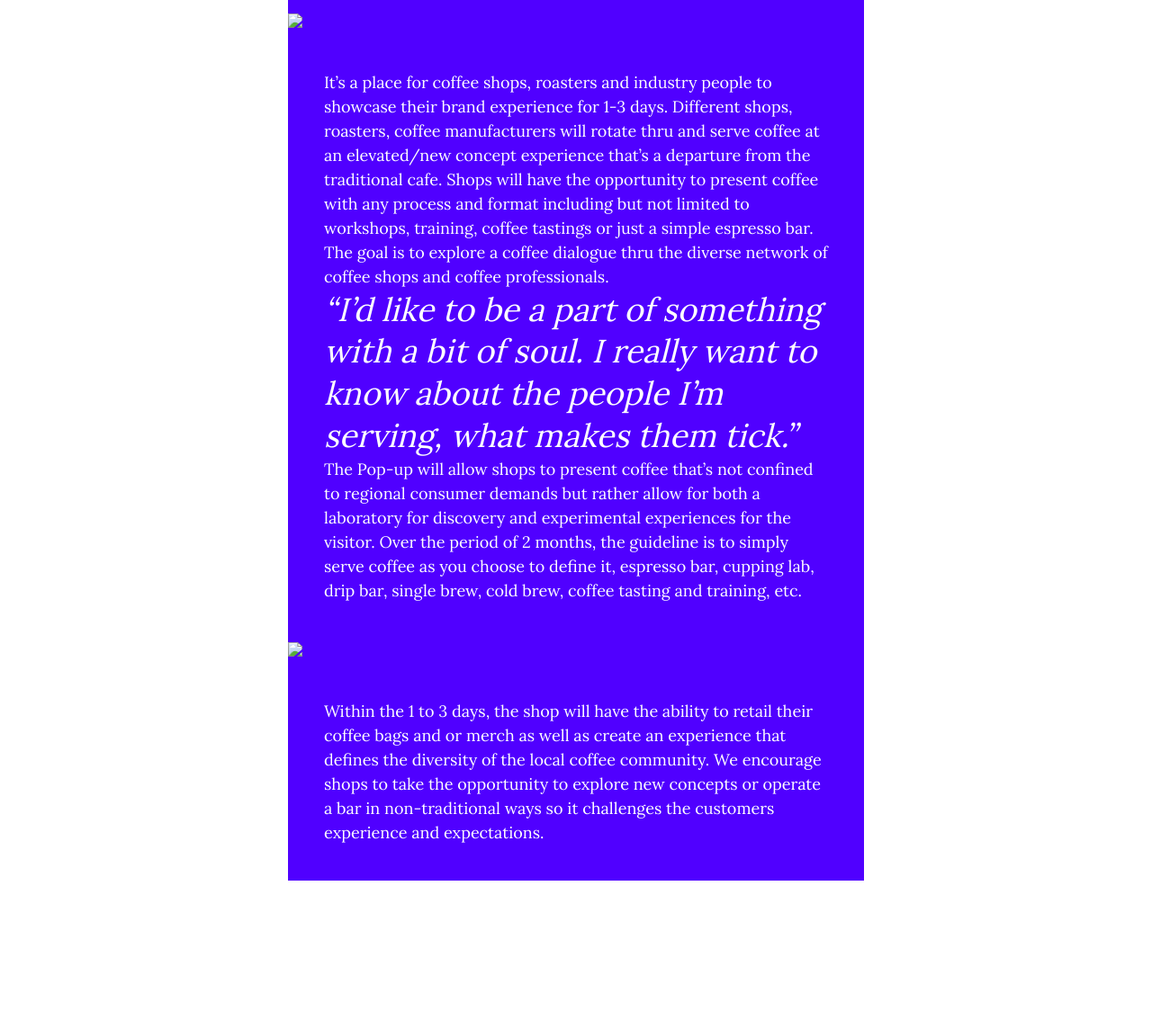
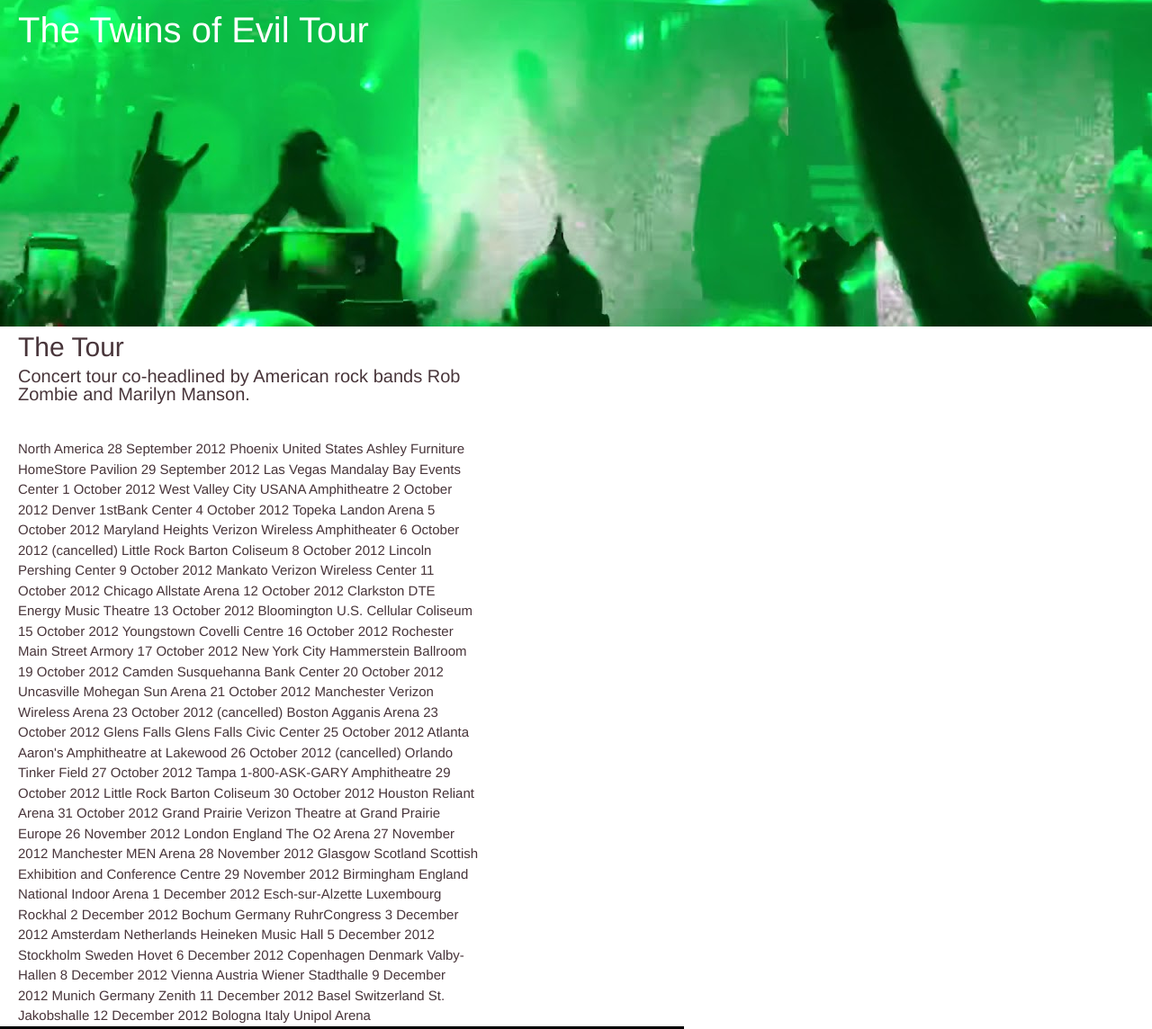
Before and after one commit to MichaelASalatino/MichaelASalatino.github.io, a plain HTML site: page event/index.html in a window 1280 px wide. Shown: the part 297-1441 px from the top of the page at 90% size. Before the commit the page ends 1316 px from the top, so only its background shows below. Drawn offline with nearby package versions, Linux system fonts and the light colour scheme.

Commit message:
added events

```diff
--- a/event/index.html
+++ b/event/index.html
@@ -3,44 +3,78 @@
 
     <head>
         <meta name="viewpoint" content="width=device-width, initial-scale=1">
-        <title> Coffee Hall</title>
+        <title> TwinsofEvil</title>
         <link rel="stylesheet" href="reset.css">
         <link rel="stylesheet" href="style.css">
     </head>
 
     <body>
-        <header>
-            <img src="logo.svg">
-        </header>
 
-        <nav>
-            <a href="">Street</a>
-            <a href="">Space</a>
-            <a href="">Cafe</a>
-            <a href="">Blog</a>
-        </nav>
+
+        <section class="hero">
+             <h1>
+                The Twins of Evil Tour
+            </h1>
+        </section>
+
 
         <section>
-            <h1>Coffee Hall is a place for the coffee community.</h1>
+            <h2> The Tour </h2>
+            <h3> Concert tour co-headlined by American rock bands Rob Zombie and Marilyn Manson. </h3>
+            <p>
+North America
+28 September 2012	Phoenix	United States	Ashley Furniture HomeStore Pavilion
+29 September 2012	Las Vegas	Mandalay Bay Events Center
+1 October 2012	West Valley City	USANA Amphitheatre
+2 October 2012	Denver	1stBank Center
+4 October 2012	Topeka	Landon Arena
+5 October 2012	Maryland Heights	Verizon Wireless Amphitheater
+6 October 2012 (cancelled)	Little Rock	Barton Coliseum
+8 October 2012	Lincoln	Pershing Center
+9 October 2012	Mankato	Verizon Wireless Center
+11 October 2012	Chicago	Allstate Arena
+12 October 2012	Clarkston	DTE Energy Music Theatre
+13 October 2012	Bloomington	U.S. Cellular Coliseum
+15 October 2012	Youngstown	Covelli Centre
+16 October 2012	Rochester	Main Street Armory
+17 October 2012	New York City	Hammerstein Ballroom
+19 October 2012	Camden	Susquehanna Bank Center
+20 October 2012	Uncasville	Mohegan Sun Arena
+21 October 2012	Manchester	Verizon Wireless Arena
+23 October 2012 (cancelled)	Boston	Agganis Arena
+23 October 2012	Glens Falls	Glens Falls Civic Center
+25 October 2012	Atlanta	Aaron's Amphitheatre at Lakewood
+26 October 2012 (cancelled)	Orlando	Tinker Field
+27 October 2012	Tampa	1-800-ASK-GARY Amphitheatre
+29 October 2012	Little Rock	Barton Coliseum
+30 October 2012	Houston	Reliant Arena
+31 October 2012	Grand Prairie	Verizon Theatre at Grand Prairie
+Europe
+26 November 2012	London	England	The O2 Arena
+27 November 2012	Manchester	MEN Arena
+28 November 2012	Glasgow	Scotland	Scottish Exhibition and Conference Centre
+29 November 2012	Birmingham	England	National Indoor Arena
+1 December 2012	Esch-sur-Alzette	Luxembourg	Rockhal
+2 December 2012	Bochum	Germany	RuhrCongress
+3 December 2012	Amsterdam	Netherlands	Heineken Music Hall
+5 December 2012	Stockholm	Sweden	Hovet
+6 December 2012	Copenhagen	Denmark	Valby-Hallen
+8 December 2012	Vienna	Austria	Wiener Stadthalle
+9 December 2012	Munich	Germany	Zenith
+11 December 2012	Basel	Switzerland	St. Jakobshalle
+12 December 2012	Bologna	Italy	Unipol Arena</p>
+
         </section>
 
-        <section class="fullbleed">
-            <img src="store.png">
+
+
+
+        <section>
+            <img src="zombie_manson_TOE_29Dec18_780.jpg">
         </section>
 
-        <section>
-            <p>It’s a place for coffee shops, roasters and industry people to showcase their brand experience for 1-3 days. Different shops, roasters, coffee manufacturers will rotate thru and serve coffee at an elevated/new concept experience that’s a departure from the traditional cafe. Shops will have the opportunity to present coffee with any process and format including but not limited to workshops, training, coffee tastings or just a simple espresso bar. The goal is to explore a coffee dialogue thru the diverse network of coffee shops and coffee professionals.</p>
-            <h2>“I’d like to be a part of something with a bit of soul. I really want to know about the people I’m serving, what makes them tick.”</h2>
-            <p>The Pop-up will allow shops to present coffee that’s not confined to regional consumer demands but rather allow for both a laboratory for discovery and experimental experiences for the visitor. Over the period of 2 months, the guideline is to simply serve coffee as you choose to define it, espresso bar, cupping lab, drip bar, single brew, cold brew, coffee tasting and training, etc.</p>
-        </section>
 
-        <section class="fullbleed">
-            <img src="coffee.png">
-        </section>
 
-        <section>
-            <p>Within the 1 to 3 days, the shop will have the ability to retail their coffee bags and or merch as well as create an experience that defines the diversity of the local coffee community. We encourage shops to take the opportunity to explore new concepts or operate a bar in non-traditional ways so it challenges the customers experience and expectations.</p>
-        </section>
 
     </body>
 
--- a/event/style.css
+++ b/event/style.css
@@ -1,62 +1,43 @@
-
-@import url('https://fonts.googleapis.com/css?family=Lora');
-
+@import url('https://fonts.googleapis.com/css?family=Arimo:400,700');
 
 body {
-    font-family:"lora";
-    font-size: 18px;
+    font-family: 'Arimo';
+    font-size: 15px;
     line-height: 1.5;
+    color: #48353a;
+    text-align: left;
 
-    width: 640px;
-    margin: 40px auto;
 }
 
-nav {
-    background-color: #f05d54;
-    padding: 20px 40px 20px 40px;
+h1 {
+    font-size: 40px;
+    color: white;
 }
 
-nav a {
-    color:#ffffff;
-    text-decoration: none;
-    margin: 0px 15px 0px 0px;
-    border-bottom: 2px sold #f05d54;
-}
-
-nav a:hover {
-    color: #5000ff;
-    border-bottom: 2px sold #ffffff;
-}
-
-section {
-    background-color: #5000ff;
-    padding: 40px;
-    color: #ffffff
-}
-
-section.fullbleed {
-    padding: 0;
-}
-
-section.fullbleed img {
-    width: 100%
-}
-
-h1, h2 {
-    font-size: 36px;
-    line-height: 1.3;
+section.hero h1 {
+    margin: 0 0 0 0;
 }
 
 h2 {
-    font-style: italic;
-    margin: 20px 0px 20px 0pxs
+    font-size: 30px;
+    padding-left: 20px;
 }
 
+h3 {
+  font-size: 20px;
+    max-width: 40%;
+    line-height: 1;
+    padding-left: 20px;
+}
 
-@media (max-width: 700px){
-    body {
-        font-size: 16px;
-        width: auto;
-        margin: 0;s
-    }
+p {
+    padding-left: 20px;
+    padding-top: 40px;
+    max-width: 40%;
 }
+
+section.hero {
+    background: url(maxresdefault.jpg);
+    padding: 300px 20px 300px 20px;
+
+}
```
Also changed, not shown: event/maxresdefault.jpg (added), event/zombie_manson_TOE_29Dec18_780.jpg (added), 2 other files.
